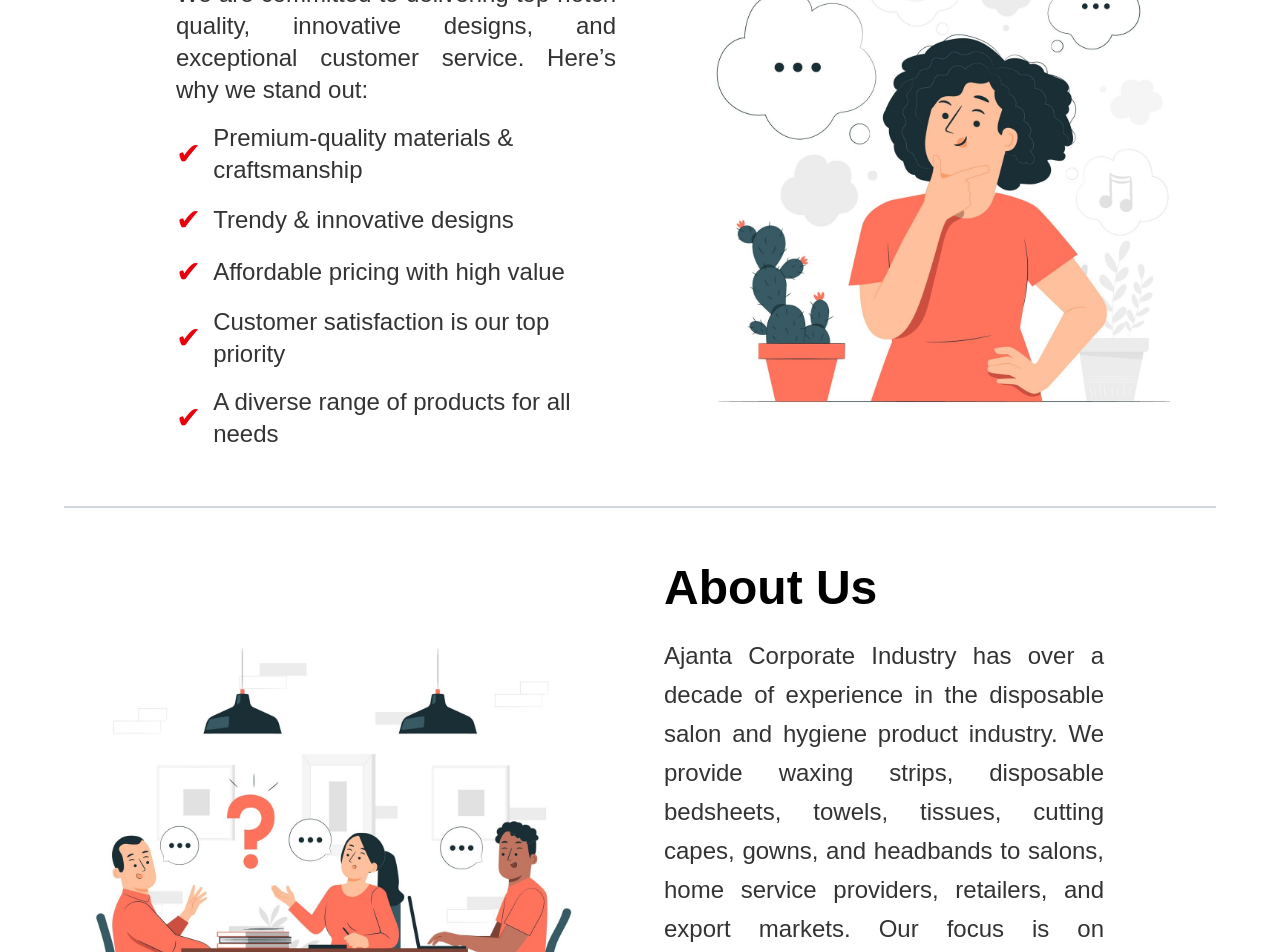
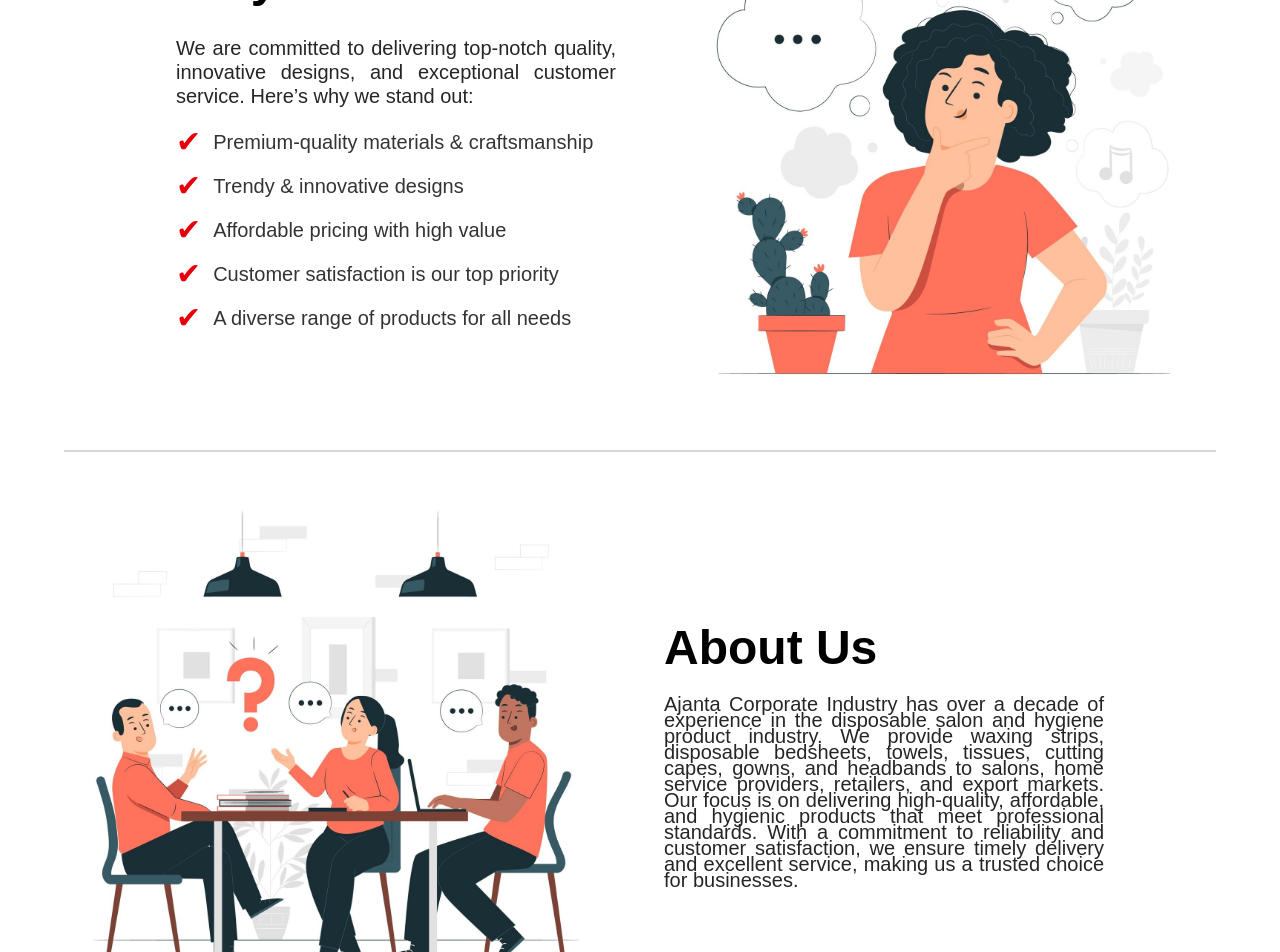
Before and after one commit to Deepanshu-mani/Anshit, a Next.js app in the folder ajanta/: page / in a window 1280 px wide. Shown: the part 1940-2892 px from the top of the page. Built offline with nearby package versions, Linux system fonts and the light colour scheme.

Commit message:
update files

```diff
--- a/ajanta/src/components/Core/Homepage/AboutUs.tsx
+++ b/ajanta/src/components/Core/Homepage/AboutUs.tsx
@@ -40,7 +40,7 @@
             About Us
           </h2>
 
-          <div className="relative z-10 text-black/80 text-justify text-lg md:text-xl lg:text-2xl leading-relaxed w-full">
+          <div className="relative z-10 text-black opacity-85 text-justify lg:text-xl md:text-[18px] md:leading-[1rem] lg:leading-[1.5rem leading-relaxed w-full">
             Ajanta Corporate Industry has over a decade of experience in the disposable salon and hygiene product
             industry. We provide waxing strips, disposable bedsheets, towels, tissues, cutting capes, gowns, and
             headbands to salons, home service providers, retailers, and export markets. Our focus is on delivering
--- a/ajanta/src/components/Core/Homepage/WhyChooseUs.tsx
+++ b/ajanta/src/components/Core/Homepage/WhyChooseUs.tsx
@@ -44,11 +44,11 @@
           </h2>
 
           <div className="relative z-10">
-            <p className="text-black/80 lg:text-2xl md:text-xl md:leading-[1.5rem] lg:leading-[2rem] w-full mb-4 text-justify leading-relaxed col-span-2">
+            <p className="text-black opacity-85 lg:text-xl md:text-[18px] md:leading-[1rem] lg:leading-[1.5rem] w-full mb-4 text-justify leading-relaxed col-span-2">
               We are committed to delivering top-notch quality, innovative designs, and exceptional customer service.
               Here’s why we stand out:
             </p>
-            <ul className="text-black/80 lg:text-2xl md:text-xl md:leading-[1.5rem] lg:leading-[2rem] space-y-4">
+            <ul className="text-black/80 lg:text-xl md:text-xl md:leading-[1rem] lg:leading-[1.5rem] space-y-2">
               <li className="flex items-center">
                 <span className="text-red-600 text-3xl mr-3">✔</span> Premium-quality materials & craftsmanship
               </li>
```
